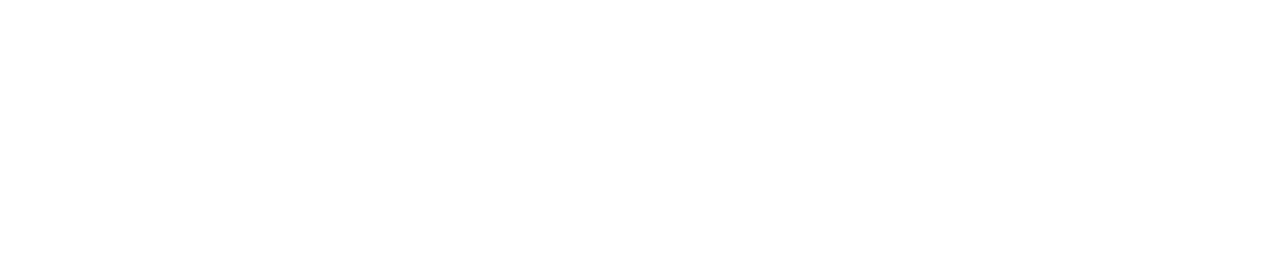
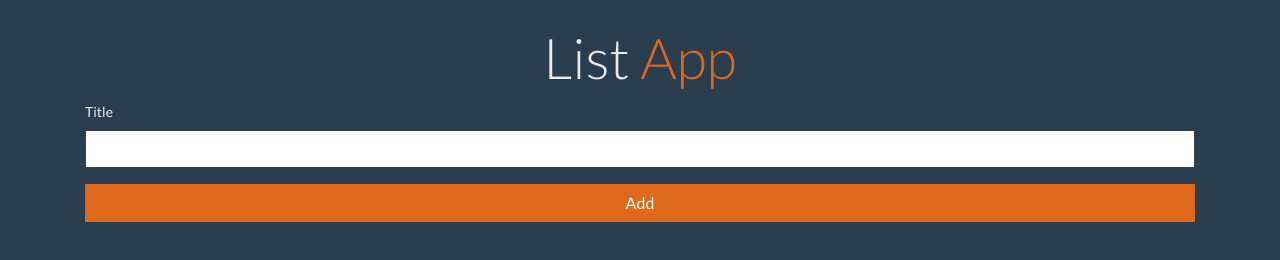
Before and after one commit to Harvey783/ContactsApp, a plain HTML site: page index.html in a window 1280 px wide. Drawn offline with nearby package versions, Linux system fonts and the light colour scheme.

Commit message:
form and input

```diff
--- a/index.html
+++ b/index.html
@@ -4,7 +4,31 @@
     <meta charset="UTF-8" />
     <meta name="viewport" content="width=device-width, initial-scale=1.0" />
     <meta http-equiv="X-UA-Compatible" content="ie=edge" />
-    <title>Document</title>
+    <link
+      rel="stylesheet"
+      href="https://use.fontawesome.com/releases/v5.7.2/css/all.css"
+      integrity="sha384-fnmOCqbTlWIlj8LyTjo7mOUStjsKC4pOpQbqyi7RrhN7udi9RwhKkMHpvLbHG9Sr"
+      crossorigin="anonymous"
+    />
+    <link
+      rel="stylesheet"
+      href="https://bootswatch.com/4/superhero/bootstrap.min.css"
+    />
+    <title>ListApp</title>
   </head>
-  <body></body>
+  <body>
+    <div class="container mt-4">
+      <h1 class="display-4 text-center">
+        List
+        <span class="text-primary">App</span>
+      </h1>
+      <form id="book-form">
+        <div class="form-group">
+          <label for="title">Title</label>
+          <input type="text" id="title" class="form-control" />
+        </div>
+        <input type="submit" value="Add" class="btn btn-primary btn-block" />
+      </form>
+    </div>
+  </body>
 </html>
```
